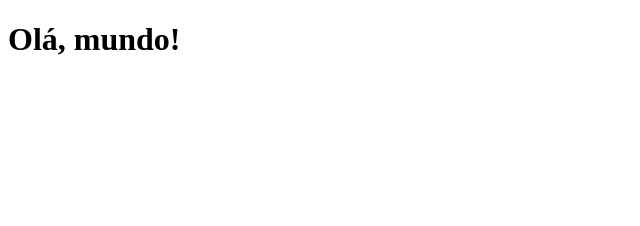
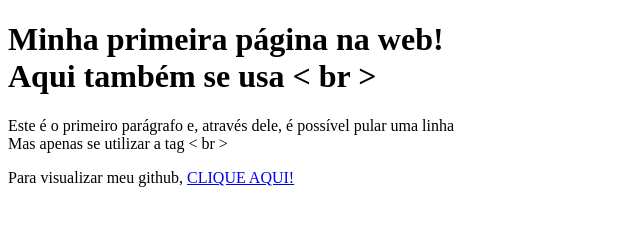
Before and after one commit to Ezequiel-leandro-jr/softex_frontend, a website: page 02.html/aula01/index.html in a window 1280 px wide. Shown: the whole page, without its empty margins (0-640 px from the left). Drawn offline with Linux system fonts and the light colour scheme.

Commit message:
continuação de index, mais incrementos

```diff
--- a/02.html/aula01/index.html
+++ b/02.html/aula01/index.html
@@ -7,7 +7,16 @@
 </head>
 <body> <!--conteúdo a ser exibido ao usuário-->
     <h1>
-        Olá, mundo!
+        Minha primeira página na web!<br>
+        Aqui também se usa < br >
     </h1>
+    <p>
+        Este é o primeiro parágrafo e, através dele, é possível pular uma linha<br>
+
+        Mas apenas se utilizar a tag < br >
+    </p>
+    <p>
+        Para visualizar meu github, <a href="https://github.com/Ezequiel-leandro-jr">CLIQUE AQUI!</a>
+    </p>
 </body>
 </html>
```
